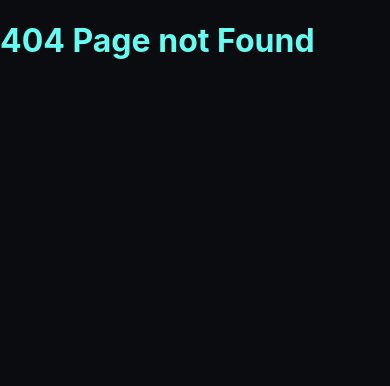
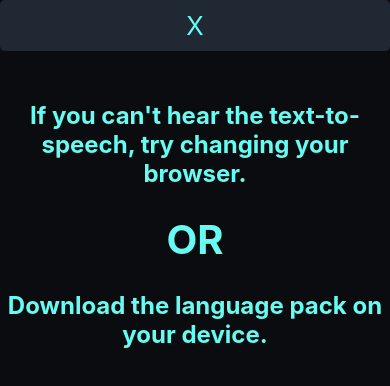
Before and after one commit to amr-amoudi/language-learning-app, a React (Vite) app: page /help/sound in a window 390 px wide. Before the commit this address had no page. Shown: the top 386 px of the page. Built offline with nearby package versions, Linux system fonts and the light colour scheme.

Commit message:
final beta

```diff
--- a/src/elements/addWordsHelp.jsx
+++ b/src/elements/addWordsHelp.jsx
@@ -1,6 +1,6 @@
 import addWordGif from "../assets/add-word-gif.gif"
 import Banner from "../extra/banner.jsx";
-
+import "../index.css"
 
 export default function AddWordsHelp() {
     const isMobile = window.matchMedia("(max-width: 440px)").matches;
--- a/src/elements/exportHelp.jsx
+++ b/src/elements/exportHelp.jsx
@@ -1,5 +1,5 @@
 import exportHelp from "../assets/export-gif.gif"
-
+import "../index.css"
 
 export default function ExportHelp(){
     return(
--- a/src/elements/importHelp.jsx
+++ b/src/elements/importHelp.jsx
@@ -2,6 +2,7 @@ import importHelp from "../assets/improt-help-gif.gif"
 import Banner from "../extra/banner.jsx";
 import worningImg from "../assets/Exclamation.png";
 import {useNavigate} from "react-router-dom";
+import "../index.css"
 
 export default function ImportHelp(){
 
--- a/src/elements/selectLangHelp.jsx
+++ b/src/elements/selectLangHelp.jsx
@@ -11,11 +11,12 @@ export default function SelectLangHelp({isOpen}){
                 <div className={"details--help--content"}>
                     <p className={"big--paragraph"}>By choosing a language, you will enable the text-to-speech feature.</p>
                     <img className="gif" src={choselangGif} alt="a gif showing how to use the change language feature"/>
-                    <h2><span className={"help--links"}><Link to={"/change"}>Click here</Link></span><span className={"span--help--select"}>to got to 'Change language'</span>
+                    <h2>
+                        <Link className={"help--links"} to={"/change"}>Click here</Link>to got to 'Change language'
                     </h2>
                     <div className="worning">
                         <img src={worningImg} alt="worning image"/>
-                        <h1>If you can't hear any sound <Link to={"/help/sound"}>Click here</Link></h1>
+                        <h1>If you can't hear any sound <Link className={"words--links--woring"} to={"/help/sound"}>Click here</Link></h1>
                     </div>
                 </div>
             </details>
--- a/src/index.css
+++ b/src/index.css
@@ -452,6 +452,11 @@ hr{
     font-size: 1.5rem;
 }
 
+.words--links--woring{
+    display: block;
+    width: fit-content;
+}
+
 h2{
     display: flex;
     align-items: center;
@@ -463,15 +468,10 @@ h2{
     color: #47e8c4;
     text-decoration: underline #66FCF1 ;
     border-radius: 0;
-    font-size: 1.25rem;
+    font-size: 1em;
+    margin-right: 5px;
 }
 
-.help--links > a{
-    background-color: #1f2833 ;
-    padding: 0;
-    border: none;
-    margin-right: 5px;
-}
 
 .app--crash--button{
     margin: 0;
@@ -529,6 +529,30 @@ summary{
 
 .small--font{
     font-size: 1.65rem;
+}
+
+.no--sound--help--link{
+    display: block;
+    text-align: center;
+    width: 100%;
+}
+
+.no--sound--help{
+    display: flex;
+    flex-direction: column;
+    align-items: center;
+    justify-content: center;
+    color: #66FCF1;
+    margin-top: 50px;
+    text-align: center;
+}
+
+.no--sound--help h2{
+    margin: 0;
+}
+
+.no--sound--help > h1{
+    font-size: 2.5rem;
 }
 
 @media (max-width: 740px) {
@@ -712,7 +736,9 @@ summary{
 
     h2{
         display: block;
-        align-items: start;
+        /*align-items: center;*/
+        /*flex-direction: ;*/
+        width: 100%;
     }
 
     .help--links{
@@ -721,15 +747,8 @@ summary{
         color: #47e8c4;
         text-decoration: underline #66FCF1 ;
         border-radius: 0;
-        font-size: 1.25rem;
-    }
-
-    .help--links > a{
-        display: block;
-        background-color: #1f2833 ;
-        padding: 0;
-        border: none;
-        margin: 0;
+        font-size: 1em;
+        margin-right: 5px;
     }
 
     .help--link{
@@ -780,4 +799,18 @@ summary{
     .words--link{
         width: 150px;
     }
+
+    .words--links--woring{
+        display: inline;
+        width: fit-content;
+    }
+
+    .no--sound--help--link{
+        display: block;
+        text-align: center;
+        width: 100%;
+        font-size: 1.6rem;
+        padding: 10px 0;
+    }
+
 }
--- a/src/main.jsx
+++ b/src/main.jsx
@@ -6,6 +6,7 @@ import Lang from "./pages/changeLang.jsx";
 import Words from "./pages/words.jsx";
 import Start from "./pages/start.jsx";
 import Help from "./pages/help.jsx";
+import NoSound from "./pages/no-sound.jsx";
 
 createRoot(document.getElementById('root')).render(
     <BrowserRouter>
@@ -16,6 +17,7 @@ createRoot(document.getElementById('root')).render(
             <Route path="/words" element={<Words/>} />
             <Route path="/start" element={<Start/>} />
             <Route path="/help" element={<Help/>} />
+            <Route path="/help/sound" element={<NoSound/>} />
         </Routes>
     </BrowserRouter>
 )
--- /dev/null
+++ b/src/pages/no-sound.jsx
@@ -0,0 +1,17 @@
+import {Link} from 'react-router-dom';
+
+
+export default function NoSound(){
+    return (
+        <div>
+            <Link className={"no--sound--help--link"} to={"/"}>X</Link>
+
+
+            <div className={"no--sound--help"}>
+                <h2>If you can't hear the text-to-speech, try changing your browser.</h2>
+                <h1>OR</h1>
+                <h2>Download the language pack on your device.</h2>
+            </div>
+        </div>
+    )
+}
```
